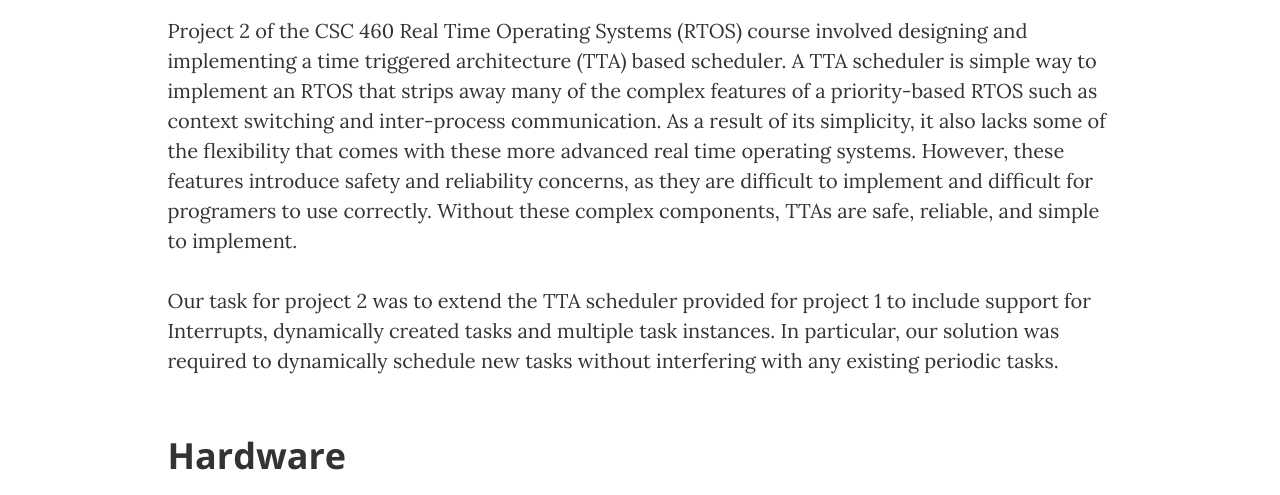
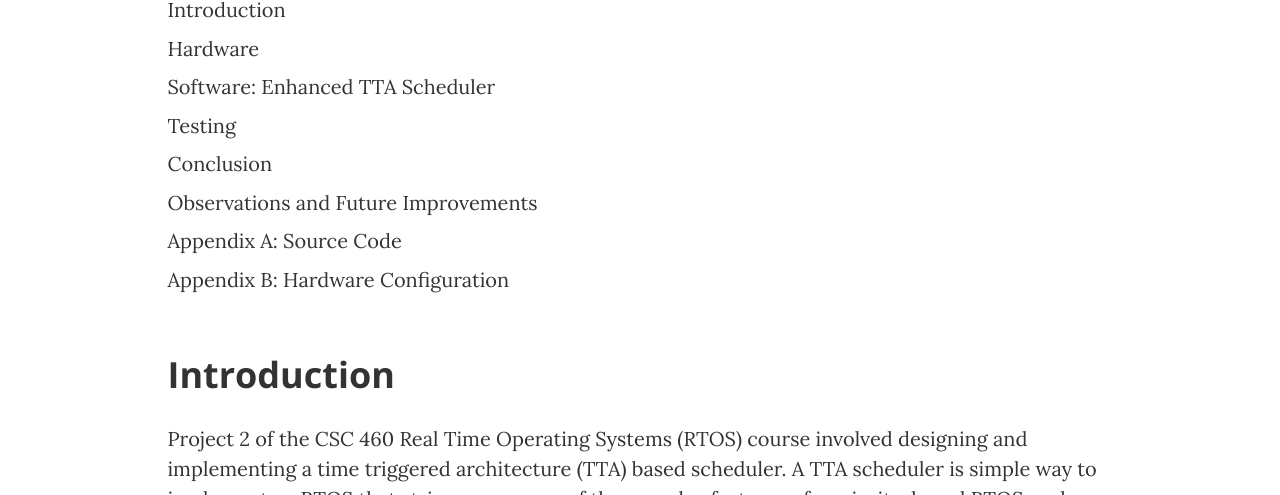
Before and after one commit to LeeZeitz/CSC460Website, a website: page project2.html in a window 1280 px wide. Shown: the part 617-1112 px from the top of the page. Drawn offline with nearby package versions, Linux system fonts and the light colour scheme.

Commit message:
add table of contents

```diff
--- a/project2.html
+++ b/project2.html
@@ -77,11 +77,39 @@
             <div class="row">
                 <div class="col-lg-10 col-lg-offset-1 col-md-10 col-md-offset-1">
 
-                    <h2 class="section-heading">Introduction</h2>
+                    <h2 class="section-heading">Table of Contents</h2>
+                    <div id="table-of-contents">
+                        <div class="table-of-contents">
+                            <a href="#introduction">Introduction</a>
+                        </div>
+                        <div class="table-of-contents">
+                            <a href="#hardware">Hardware</a>
+                        </div>
+                        <div class="table-of-contents">
+                            <a href="#software">Software: Enhanced TTA Scheduler</a>
+                        </div>
+                        <div class="table-of-contents">
+                            <a href="#testing">Testing</a>
+                        </div>
+                        <div class="table-of-contents">
+                            <a href="#conclusion">Conclusion</a>
+                        </div>
+                        <div class="table-of-contents">
+                            <a href="#observations">Observations and Future Improvements</a>
+                        </div>
+                        <div class="table-of-contents">
+                            <a href="#appendixa">Appendix A: Source Code</a>
+                        </div>
+                        <div class="table-of-contents">
+                            <a href="appendixb">Appendix B: Hardware Configuration</a>
+                        </div>
+                    </div>
+
+                    <h2 class="section-heading" id="introduction">Introduction</h2>
                     <p>Project 2 of the CSC 460 Real Time Operating Systems (RTOS) course involved designing and implementing a time triggered architecture (TTA) based scheduler. A TTA scheduler is simple way to implement an RTOS that strips away many of the complex features of a priority-based RTOS such as context switching and inter-process communication. As a result of its simplicity, it also lacks some of the flexibility that comes with these more advanced real time operating systems. However, these features introduce safety and reliability concerns, as they are difficult to implement and difficult for programers to use correctly. Without these complex components, TTAs are safe, reliable, and simple to implement.</p>
                     <p>Our task for project 2 was to extend the TTA scheduler provided for project 1 to include support for Interrupts, dynamically created tasks and multiple task instances. In particular, our solution was required to dynamically schedule new tasks without interfering with any existing periodic tasks.</p>
 
-                    <h2 class="section-heading">Hardware</h2>
+                    <h2 class="section-heading" id="hardware">Hardware</h2>
                     <p>There were three pieces of hardware used in developing the TTA scheduler for Project 2, including an Arduino Mega 2560, Arduino LCD shield, and a pushbutton. A wiring diagram of this hardware is shown in Figure 1.</p>
                     <div>
                         <a>
@@ -90,7 +118,7 @@
                         <span class="caption text-muted">Figure 1: Hardware Wiring Diagram</span>
                     </div>
 
-                    <h2 class="section-heading">Software: Enhanced TTA Scheduler</h2>
+                    <h2 class="section-heading" id="software">Software: Enhanced TTA Scheduler</h2>
                     <p>The objective of project 2 was to modify the TTA scheduler from first project to support the features necessary for project 3, which will involve control of the roomba. The primary limitation of the scheduler from project 1 was its lack of support for urgent or dynamically created tasks and its reliance on the Arduino library for timing. As outlined in class, a RTOS must be able to respond to external events (interrupts) in a timely manner without affecting the execution of critical periodic tasks. Our solutions to these problems are outlined below.</p>
                     <code>uint8_t os_add_periodic_task(uint16_t delay_ms, uint16_t period_ms, task_cb task, void *state);</code>
                     <p>The API call for the addition of periodic task is largely unchanged from project 1. The function <code>Scheduler_StartTask</code> from the original scheduler has been renamed to <code>os_add_periodic_task</code>, the full details of which are shown above. The only additional parameter is a state struct used to create multiple instances of the same task. The details of this functionality is explained in the section “Task Instances”.</p>
@@ -130,7 +158,7 @@
                     <p>It also consists of 3 outputs: the laser, the pair of servo motors used to drive the pan and tilt, and the LCD display.</p>
 
 
-                    <h2 class="section-heading">Testing</h2>
+                    <h2 class="section-heading" id="testing">Testing</h2>
 
                     <p>A series of test cases were constructed to fully test the TTA features outlined above. Each case is presented with a brief description, the expected scheduling result and a screenshot of actual scheduling shown on a logic analyzer.</p>
 
@@ -268,16 +296,16 @@
                         <span class="caption text-muted">Figure 10: Test 8 Results</span>
                     </div>
 
-                    <h2 class="section-heading">Conclusion</h2>
+                    <h2 class="section-heading" id="conclusion">Conclusion</h2>
                     <p>The test cases described above show that the TTA scheduler met the requirements for project 2. Specifically, our scheduler was able to respond to interrupts in order to add and delete tasks dynamically, without interfering with the scheduling of any of the periodic tasks. Clearly, a TTA scheduler provides a viable, simple alternative to the traditional priority-based RTOS that was seen in the lab.</p>
 
-                    <h2 class="section-heading">Observations and Future Improvements</h2>
+                    <h2 class="section-heading" id="observations">Observations and Future Improvements</h2>
                     <p>While disabling interrupts during timing-critical tasks provided extremely deterministic scheduling performance for project 2, it may be unnecessary for project 3. With careful programming, ISRs can be kept extremely short and free of race conditions; they can simply exist to schedule dynamic tasks for some time in the future. Short ISRs would likely not introduce any significant jitter into the currently executing critical task. Furthermore, having the OS schedule dynamic tasks immediately may provide better scheduling performance.</p>
 
-                    <h2 class="section-heading">Appendix A: Source Code</h2>
+                    <h2 class="section-heading" id="appendixa">Appendix A: Source Code</h2>
                     <a href="https://github.com/eferri/csc460project/tree/master/project2" target="blank" style="color: blue">Click here</a><span> to see our source code</span>
 
-                    <h2 class="section-heading">Appendix B: Hardware Configuration</h2>
+                    <h2 class="section-heading" id="appendixb">Appendix B: Hardware Configuration</h2>
                     <a>
                         <img class="img-responsive" style="width:800px;transform:rotate(270deg);" src="img/project2-overview.jpg" alt="">
                     </a>
```
Also changed, not shown: css/clean-blog.min.css.
